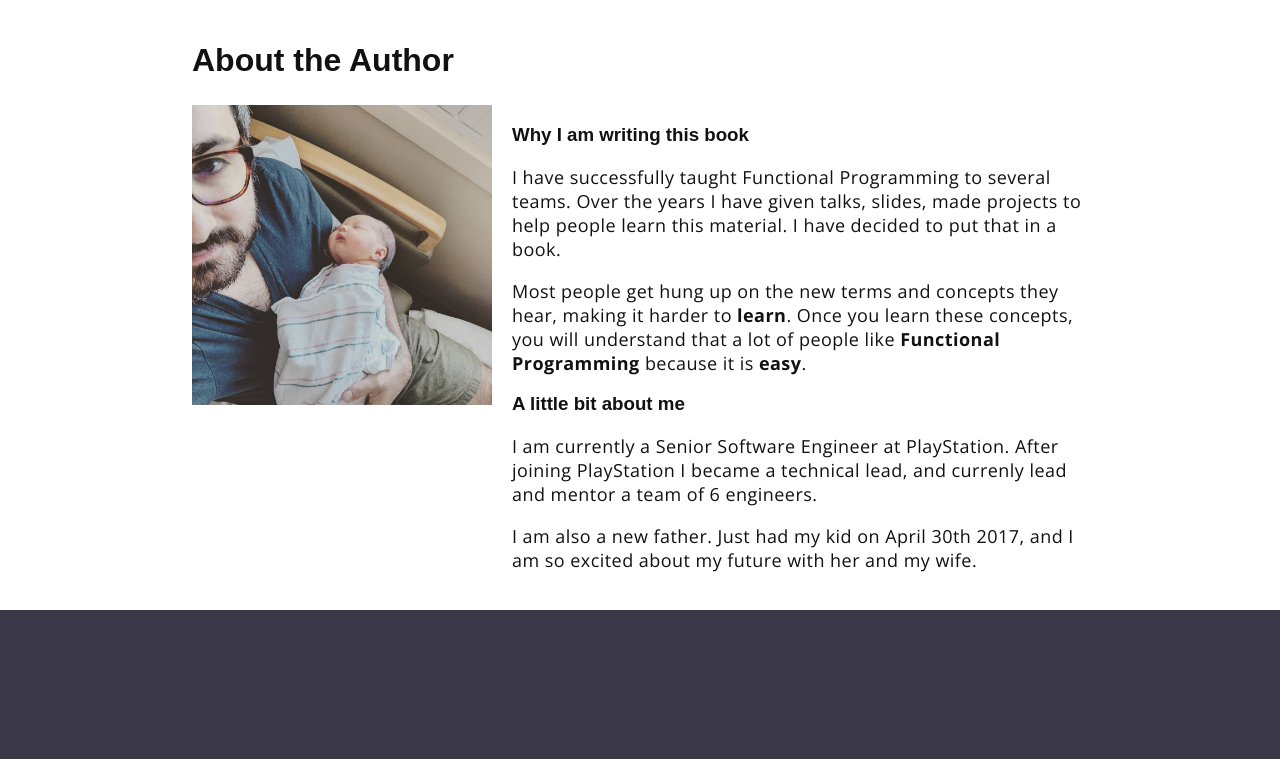
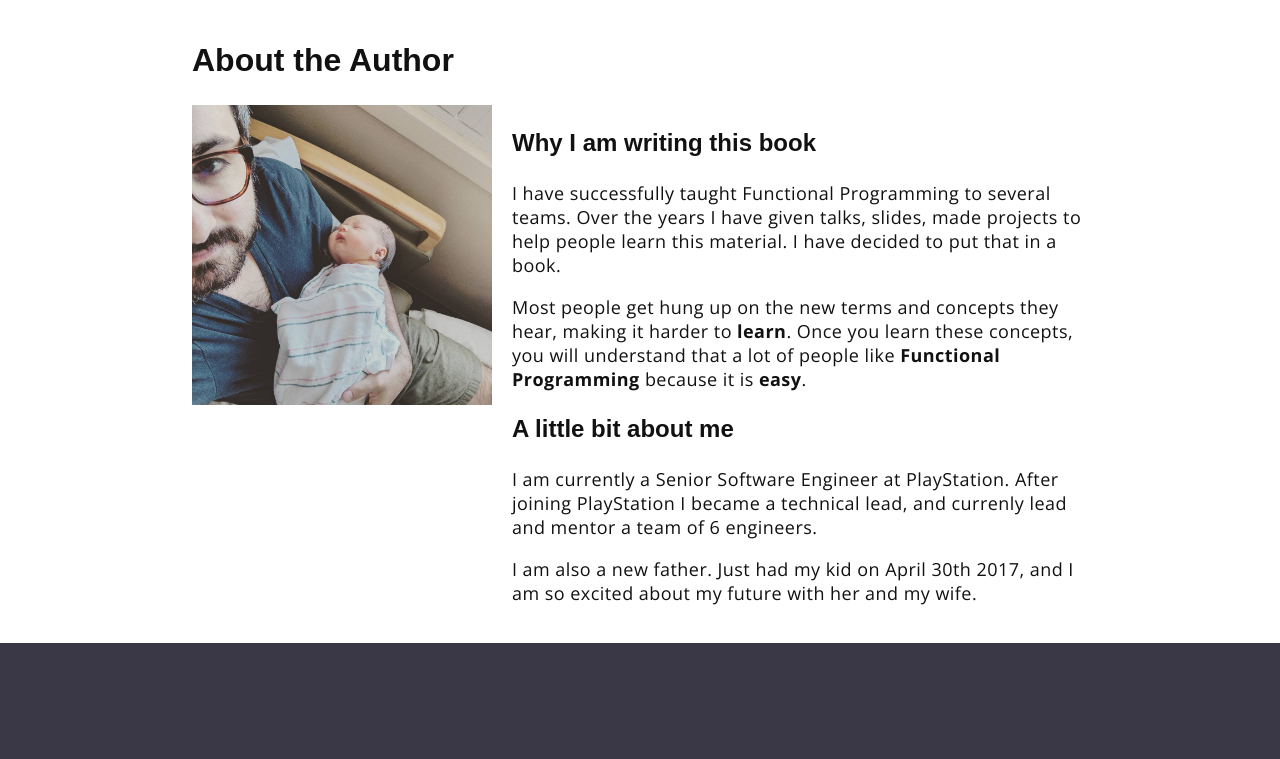
Before and after one commit to mylittlelambda/website, a plain HTML site: page index.html in a window 1280 px wide. Shown: the part 1720-2479 px from the top of the page. Drawn offline with nearby package versions, Linux system fonts and the light colour scheme; a web font is replaced by a local one.

Commit message:
font size

```diff
--- a/public/styles.css
+++ b/public/styles.css
@@ -19,6 +19,10 @@ h1, h2, h3, h4 {
 
 h2 {
   font-size: 32px;
+}
+
+h3 {
+  font-size: 24px;
 }
 
 p {
```
